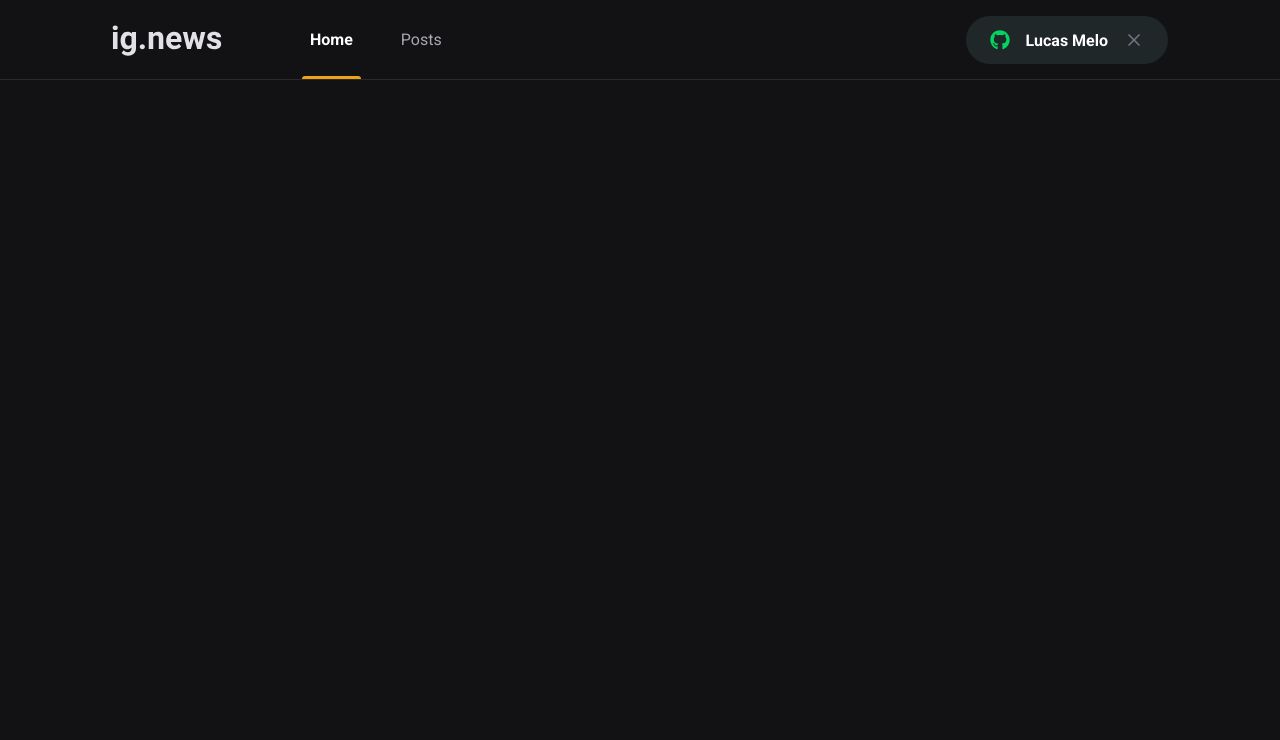
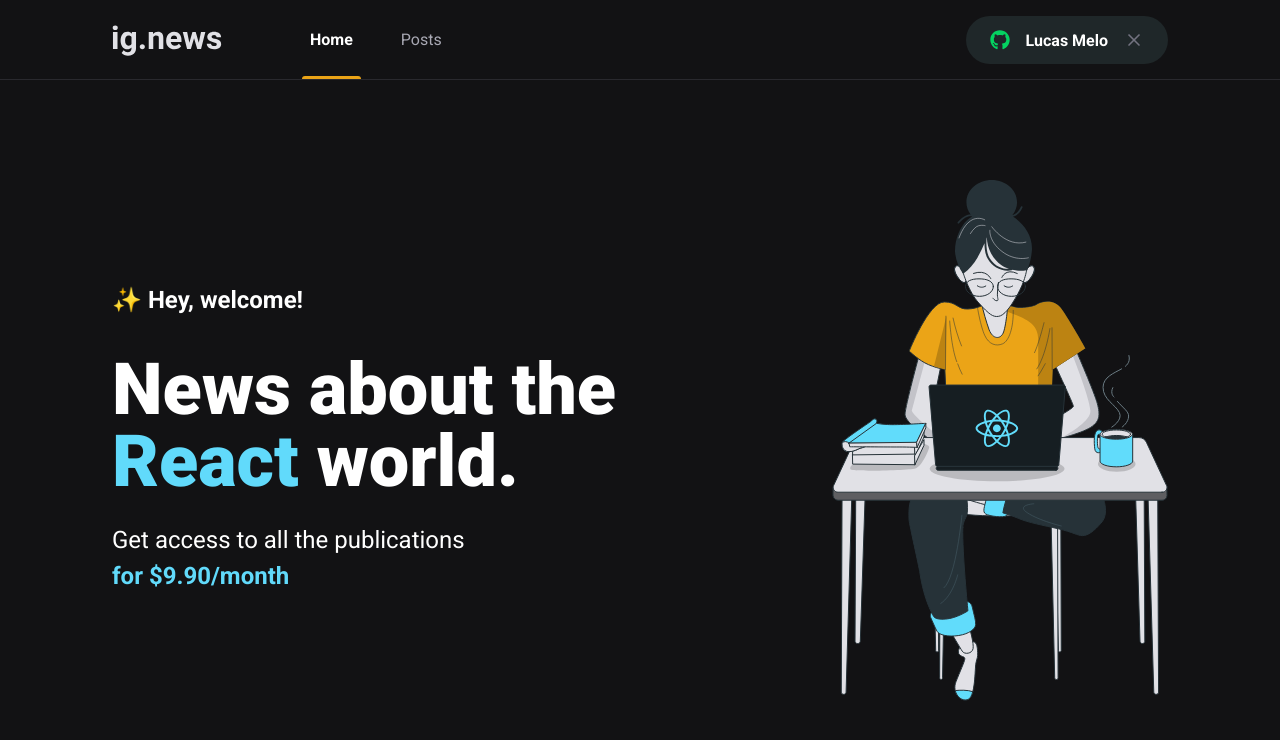
Before and after one commit to lucasgmelo/ignews, a Next.js app: page / in a window 1280 px wide. Shown: the top 740 px of the page. Built offline with nearby package versions, Linux system fonts and the light colour scheme.

Commit message:
:sauropod: create home page

```diff
--- /dev/null
+++ b/src/pages/home.module.scss
@@ -0,0 +1,45 @@
+.contentContainer {
+    max-width: 1120px;
+    margin: 0 auto;
+    padding: 0 2rem;
+    height: calc(100vh - 5rem);
+
+    display: flex;
+    align-items: center;
+    justify-content: space-between;
+}
+
+.hero {
+    max-width: 600px;
+
+    > span {
+        font-size: 1.5rem;
+        font-weight: bold;
+    }
+
+    h1 {
+        font-size: 4.5rem;
+        line-height: 4.5rem;
+        font-weight: 900;
+        margin-top: 2.5rem;
+
+        span {
+            color: var(--cyan-500)
+        }
+    }
+
+    p {
+        font-size: 1.5rem;
+        line-height: 2.25rem;
+        margin-top: 1.5rem;
+
+        span {
+            color: var(--cyan-500);
+            font-weight: bold;
+        }
+    }
+
+    button {
+        margin-top: 2.5rem;
+    }
+}
--- a/src/pages/index.tsx
+++ b/src/pages/index.tsx
@@ -1,11 +1,25 @@
-import Head from 'next/head'
+import Head from "next/head";
+import styles from './home.module.scss';
 
 export default function Home() {
   return (
     <>
       <Head>
-        <title>início | ignews</title>
+        <title>home | ignews</title>
       </Head>
+      <main className={styles.contentContainer}>
+        <section className={styles.hero}>
+          <span>✨ Hey, welcome!</span>
+          <h1>
+            News about the <span>React</span> world.
+          </h1>
+          <p>
+            Get access to all the publications <br />
+            <span>for $9.90/month</span>
+          </p>
+        </section>
+        <img src="/images/avatar.svg" alt="Girl Coding" />
+      </main>
     </>
-  )
+  );
 }
```
